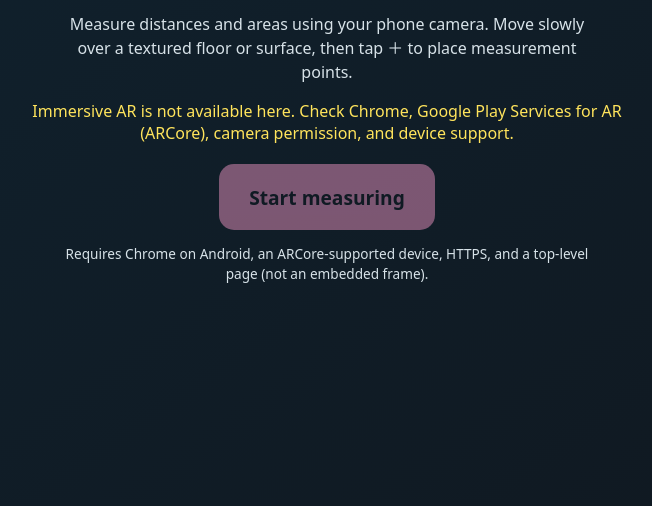
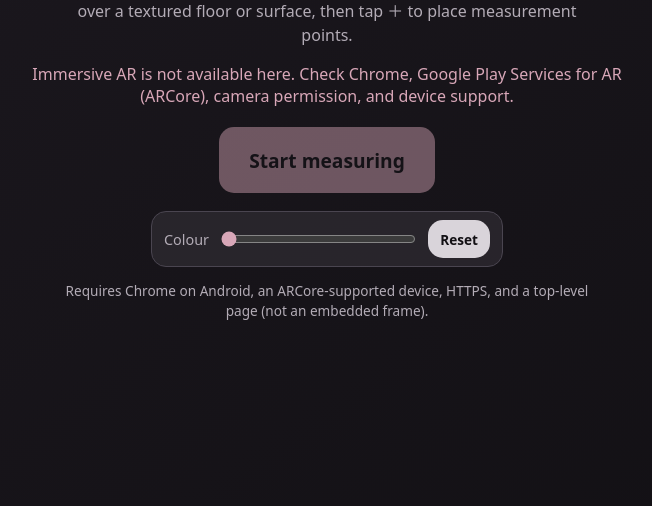
Before and after one commit to folktek111/folktek111.github.io, a plain HTML site: page measure/index.html in a window 1280 px wide. Shown: the part 294-800 px from the top of the page, without its empty margins (313-965 px from the left). Drawn offline with nearby package versions, Linux system fonts and the light colour scheme.

Commit message:
Measure app v1.1.0: grey-pink palette and hue slider
Co-Authored-By: Claude Opus 5.5 <noreply@anthropic.com>
Claude-Session: https://claude.ai/code/session_01H4MCqYb9nqBCzXnxwsDDP1

```diff
--- a/measure/index.html
+++ b/measure/index.html
@@ -2,12 +2,15 @@
 <!--
 Made by:  Claude
 Model:    Claude Opus 5.5
-Version:  v1.0.2
-Created:  2026-11-20 01:55 CET (Europe/Stockholm, UTC+1)
+Version:  v1.1.0
+Created:  2026-11-20 CET (Europe/Stockholm, UTC+1)
 About:    AR Tape Measure — WebXR measuring tool for Chrome on Android (distance, area, height). Part of the Folktek Vibe Coding Lab, live at folktek.org/measure.
-Prompt:   Review and fix the AR tape measure proposal, publish it so it runs on a Pixel, make the buttons pink, add version tags, export to VIBE/V, remove all orange.
+Prompt:   Review and fix the AR tape measure proposal, publish it so it runs on a Pixel, make the buttons pink, add version tags, export to VIBE/V, remove all orange, grey-pink palette with a hue slider.
 
 Changelog:
+  v1.1.0 (2026-11-20) New grey-pink palette (black, grey, dusty pink, soft purple, plum).
+                      Hue slider + Reset on the start screen: shifts the colours for people who like
+                      other colours; greys stay; saved on the phone. Default stays grey-pink.
   v1.0.2 (2026-11-20) No orange or peach: height mode, height line and label now hot pink (#ff5fb0),
                       Clear all red (#ff4d6d), status text yellow.
   v1.0.1 (2026-11-19) Buttons pink (#ff9ecf) instead of yellow.
@@ -20,43 +23,49 @@ Changelog:
 <head>
 <meta charset="utf-8">
 <meta name="viewport" content="width=device-width,initial-scale=1,maximum-scale=1,user-scalable=no,viewport-fit=cover">
-<meta name="theme-color" content="#101820">
+<meta name="theme-color" content="#121014">
 <title>AR Tape Measure</title>
 <link rel="manifest" href="manifest.webmanifest">
 <link rel="icon" href="icon-192.png">
 <style>
-  :root { color-scheme: dark; --panel:rgba(8,18,26,.88); --accent:#ff9ecf; --text:#fff; }
+  :root { color-scheme: dark; --bg:#121014; --panel:rgba(42,39,45,.92); --line:#4a4550; --grey:#d9d4da; --muted:#b3acb6; --text:#f1edf2;
+    --accent:#d8a7b8; --height:#b9849a; --ring:#9b8ac4; --danger:#8a5a7a; }
   * { box-sizing:border-box; }
-  html,body { margin:0; width:100%; height:100%; overflow:hidden; background:#101820; color:var(--text);
+  html,body { margin:0; width:100%; height:100%; overflow:hidden; background:var(--bg); color:var(--text);
     font-family:system-ui,-apple-system,Segoe UI,Roboto,sans-serif; touch-action: manipulation; }
   #app { position:fixed; inset:0; }
   #start { position:absolute; inset:0; display:flex; flex-direction:column; justify-content:center; align-items:center;
-    padding:28px; text-align:center; background:linear-gradient(145deg,#102330,#101820); z-index:5; }
+    padding:28px; text-align:center; background:linear-gradient(145deg,#1d1920,var(--bg)); z-index:5; overflow:auto; }
   h1 { font-size:clamp(2rem,8vw,3.2rem); margin:0 0 12px; }
-  #start p { max-width:34rem; line-height:1.5; color:#d7e2e8; }
+  #start p { max-width:34rem; line-height:1.5; color:var(--muted); }
   button { border:0; border-radius:15px; min-height:54px; padding:13px 19px; font:700 1rem system-ui;
-    color:#101820; background:var(--accent); cursor:pointer; }
+    color:#121014; background:var(--accent); cursor:pointer; }
   button:disabled { opacity:.45; }
   #startBtn { font-size:1.2rem; min-height:66px; padding:16px 30px; margin-top:16px; }
-  #status { color:#ffe45c; min-height:3em; max-width:38rem; white-space:pre-wrap; }
+  #status { color:var(--accent); min-height:3em; max-width:38rem; white-space:pre-wrap; }
   #overlay { position:absolute; inset:0; pointer-events:none; display:none; }
   .top { position:absolute; top:calc(12px + env(safe-area-inset-top,0px)); left:12px; right:12px; display:flex;
     justify-content:space-between; align-items:center; gap:8px; }
   #hint { background:var(--panel); border-radius:12px; padding:10px 13px; font-weight:650; font-size:.95rem; }
   .top button,.controls button { pointer-events:auto; }
   #bottom { position:absolute; left:10px; right:10px; bottom:calc(10px + env(safe-area-inset-bottom,0px));
-    background:var(--panel); border:1px solid #52616b; border-radius:18px; padding:12px; }
+    background:var(--panel); border:1px solid var(--line); border-radius:18px; padding:12px; }
   .stats { display:grid; grid-template-columns:repeat(3,1fr); gap:8px; text-align:center; }
   .stat { min-width:0; }
-  .stat small { display:block; color:#c3d0d8; font-size:.78rem; margin-bottom:3px; }
+  .stat small { display:block; color:var(--muted); font-size:.78rem; margin-bottom:3px; }
   .stat strong { display:block; font-size:clamp(1rem,4.5vw,1.35rem); overflow-wrap:anywhere; }
   .controls { display:flex; flex-wrap:wrap; gap:8px; margin-top:11px; justify-content:center; }
   .controls button { flex:1 1 auto; min-width:82px; min-height:50px; }
-  .controls .secondary { background:#dce7ed; }
-  .controls .danger { background:#ff4d6d; }
+  .controls .secondary, .top .secondary { background:var(--grey); }
+  .controls .danger { background:var(--danger); color:var(--text); }
   #addBtn { font-size:1.45rem; min-width:64px; }
-  #closeBtn { background:#b9e6c5; }
-  #modeBtn.active { background:#ff5fb0; }
+  #closeBtn { background:var(--ring); }
+  #modeBtn.active { background:var(--height); color:var(--text); }
+  #hue { display:flex; align-items:center; gap:10px; margin-top:18px; width:min(100%,22rem); background:var(--panel);
+    border:1px solid var(--line); border-radius:15px; padding:8px 12px; }
+  #hue label { color:var(--muted); font-size:.9rem; }
+  #hueSlider { flex:1; accent-color:var(--accent); height:28px; }
+  #hueReset { min-height:38px; padding:6px 12px; font-size:.85rem; background:var(--grey); }
   @media (orientation:landscape) {
     #bottom { left:auto; width:min(390px,45vw); top:70px; bottom:10px; overflow:auto; }
   }
@@ -69,6 +78,11 @@ Changelog:
     <p>Measure distances and areas using your phone camera. Move slowly over a textured floor or surface, then tap ＋ to place measurement points.</p>
     <div id="status">Checking WebXR support…</div>
     <button id="startBtn" disabled>Start measuring</button>
+    <div id="hue">
+      <label for="hueSlider">Colour</label>
+      <input id="hueSlider" type="range" min="0" max="359" step="1" value="0" aria-label="Shift the app colours">
+      <button id="hueReset" type="button">Reset</button>
+    </div>
     <p style="font-size:.85rem">Requires Chrome on Android, an ARCore-supported device, HTTPS, and a top-level page (not an embedded frame).</p>
   </section>
 
@@ -115,10 +129,14 @@ let currentHit = null, currentViewerPose = null, heightMode = false, millimetres
 let heightLine = null, heightLabel = null, heightLocked = false, lastHeight = NaN;
 let hintHoldUntil = 0;
 
-const lineMaterial = new THREE.LineBasicMaterial({ color: 0xffe45c, depthTest: false });
-const previewMaterial = new THREE.LineBasicMaterial({ color: 0x55e6ff, depthTest: false });
-const heightMaterial = new THREE.LineBasicMaterial({ color: 0xff5fb0, depthTest: false });
-const markerMaterial = new THREE.MeshBasicMaterial({ color: 0xffe45c, depthTest: false });
+// Base palette (grey-pink). The hue slider rotates only these coloured entries; greys stay as they are.
+const BASE = { accent:'#d8a7b8', height:'#b9849a', ring:'#9b8ac4', danger:'#8a5a7a' };
+const C = { ...BASE };
+const lineMaterial = new THREE.LineBasicMaterial({ color: C.accent, depthTest: false });
+const previewMaterial = new THREE.LineBasicMaterial({ color: C.ring, depthTest: false });
+const heightMaterial = new THREE.LineBasicMaterial({ color: C.height, depthTest: false });
+const markerMaterial = new THREE.MeshBasicMaterial({ color: C.accent, depthTest: false });
+const ringMaterial = new THREE.MeshBasicMaterial({ color: C.ring, side: THREE.DoubleSide, depthTest: false });
 const markerGeometry = new THREE.SphereGeometry(0.02, 16, 12);
 const UP = new THREE.Vector3(0, 1, 0);
 
@@ -157,7 +175,7 @@ checkSupport();
 function drawLabel(canvas, text, color) {
   const ctx = canvas.getContext('2d');
   ctx.clearRect(0, 0, 512, 128);
-  ctx.fillStyle = 'rgba(5,15,22,.86)';
+  ctx.fillStyle = 'rgba(18,16,20,.86)';
   ctx.beginPath(); ctx.roundRect(8, 8, 496, 112, 24); ctx.fill();
   // Shrink the font until the text fits, so long values like "12.34 m / 1234 cm" are not clipped.
   let size = 54;
@@ -221,7 +239,7 @@ function initScene() {
   // The reticle is a thin ring and a small centre cross, lying flat on the detected surface.
   reticle = new THREE.Group();
   const ring = new THREE.Mesh(new THREE.RingGeometry(0.075, 0.09, 48),
-    new THREE.MeshBasicMaterial({ color: 0x55e6ff, side: THREE.DoubleSide, depthTest: false }));
+    ringMaterial);
   ring.rotation.x = -Math.PI / 2;
   ring.renderOrder = 20;
   reticle.add(ring);
@@ -348,7 +366,7 @@ function updateHeight() {
     heightLabel = makeLabel(''); scene.add(heightLabel);
   } else setLine(heightLine, anchor, top);
   heightLabel.position.copy(midpoint(anchor, top, 0));
-  updateLabel(heightLabel, fmt(height), '#ff5fb0');
+  updateLabel(heightLabel, fmt(height), C.height);
   segmentTitle.textContent = heightLocked ? 'Height (locked)' : 'Height';
   segmentValue.textContent = fmt(height);
 }
@@ -445,10 +463,32 @@ unitBtn.addEventListener('click', () => {
     const a = points[i].position, b = points[(i + 1) % points.length].position; // last segment wraps when closed
     updateLabel(s.label, fmt(distance(a, b)));
   });
-  if (heightLabel && Number.isFinite(lastHeight)) updateLabel(heightLabel, fmt(lastHeight), '#ff5fb0');
+  if (heightLabel && Number.isFinite(lastHeight)) updateLabel(heightLabel, fmt(lastHeight), C.height);
   refreshStats();
 });
 window.addEventListener('resize', () => { if (renderer && !renderer.xr.isPresenting) renderer.setSize(innerWidth, innerHeight); });
+
+function shiftHue(hex, deg) {
+  const c = new THREE.Color(hex), hsl = {};
+  c.getHSL(hsl);
+  c.setHSL(((hsl.h + deg / 360) % 1 + 1) % 1, hsl.s, hsl.l);
+  return '#' + c.getHexString();
+}
+function applyHue(deg) {
+  for (const k in BASE) C[k] = shiftHue(BASE[k], deg);
+  const root = document.documentElement.style;
+  for (const k in C) root.setProperty('--' + k, C[k]);
+  lineMaterial.color.set(C.accent); markerMaterial.color.set(C.accent);
+  previewMaterial.color.set(C.ring); ringMaterial.color.set(C.ring); heightMaterial.color.set(C.height);
+  if (heightLabel && Number.isFinite(lastHeight)) { heightLabel.userData.text = null; updateLabel(heightLabel, fmt(lastHeight), C.height); }
+  try { localStorage.setItem('measureHue', String(deg)); } catch (e) {}
+}
+const hueSlider = $('hueSlider');
+let savedHue = 0;
+try { savedHue = Number(localStorage.getItem('measureHue')) || 0; } catch (e) {}
+hueSlider.value = savedHue; applyHue(savedHue);
+hueSlider.addEventListener('input', () => applyHue(Number(hueSlider.value)));
+$('hueReset').addEventListener('click', () => { hueSlider.value = 0; applyHue(0); });
 
 if ('serviceWorker' in navigator) navigator.serviceWorker.register('sw.js').catch(() => {});
 </script>
```
Also changed, not shown: measure/sw.js (+4 -3 lines), measure/icon-192.png, measure/icon-512.png, measure/manifest.webmanifest.
